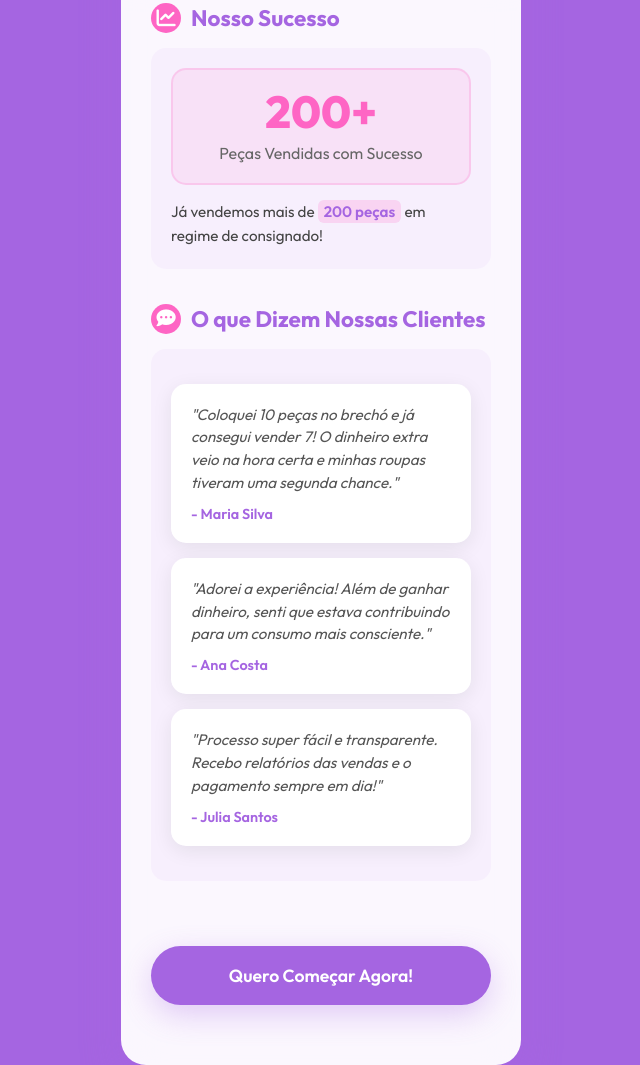
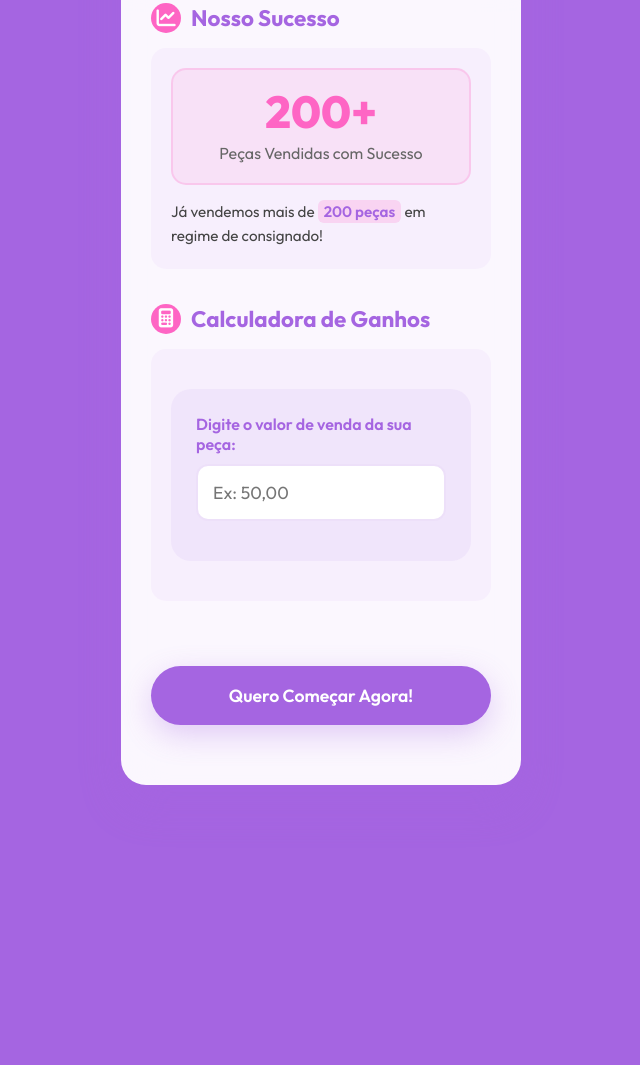
Before and after one commit to brechoflowgirls/consignado, a plain HTML site: page index.html in a window 1280 px wide. Shown: the part 2251-3316 px from the top of the page, without its empty margins (319-959 px from the left). After the commit the page ends 3036 px from the top, so only its background shows below. Drawn offline with Linux system fonts and the light colour scheme.

Commit message:
Update index.html

```diff
--- a/index.html
+++ b/index.html
@@ -650,7 +650,7 @@
                 </div>
             </div>
 
-            <div class="section" id="section-clientes">
+            <!--<div class="section" id="section-clientes">
                 <div class="section-title">
                     <div class="section-icon">
                         <i class="fas fa-comment-dots"></i>
@@ -674,9 +674,9 @@
                         <p class="testimonial-author">- Julia Santos</p>
                     </div>
                 </div>
-            </div>
+            </div> !-->
 
-           <!-- <div class="section" id="section-calculadora">
+           <div class="section" id="section-calculadora">
                 <div class="section-title">
                     <div class="section-icon">
                         <i class="fas fa-calculator"></i>
@@ -697,7 +697,7 @@
                         </div>
                     </div>
                 </div>
-            </div> !-->
+            </div>
 
             <button class="cta-button" onclick="enviarWhatsApp()">
                 Quero Começar Agora!
```
